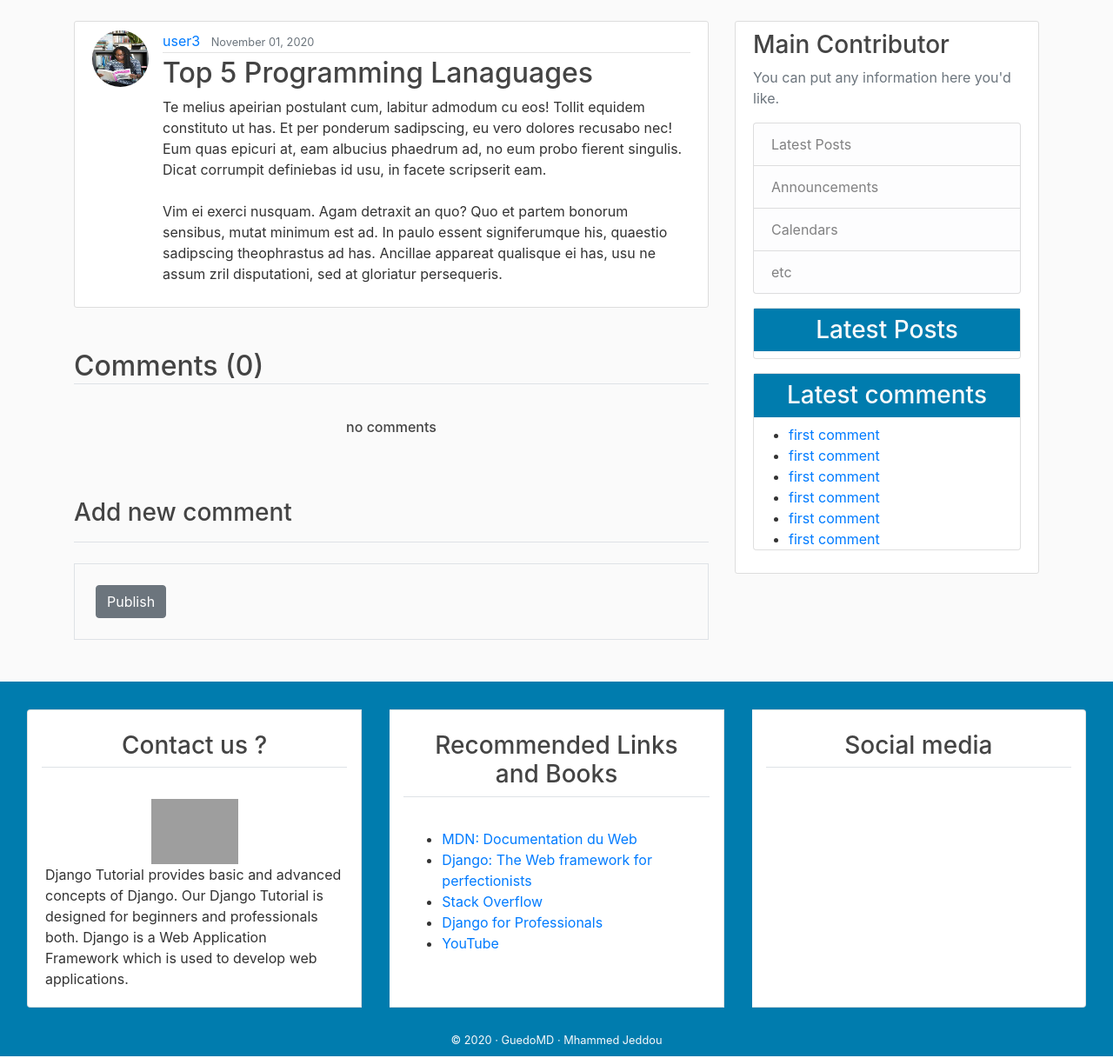
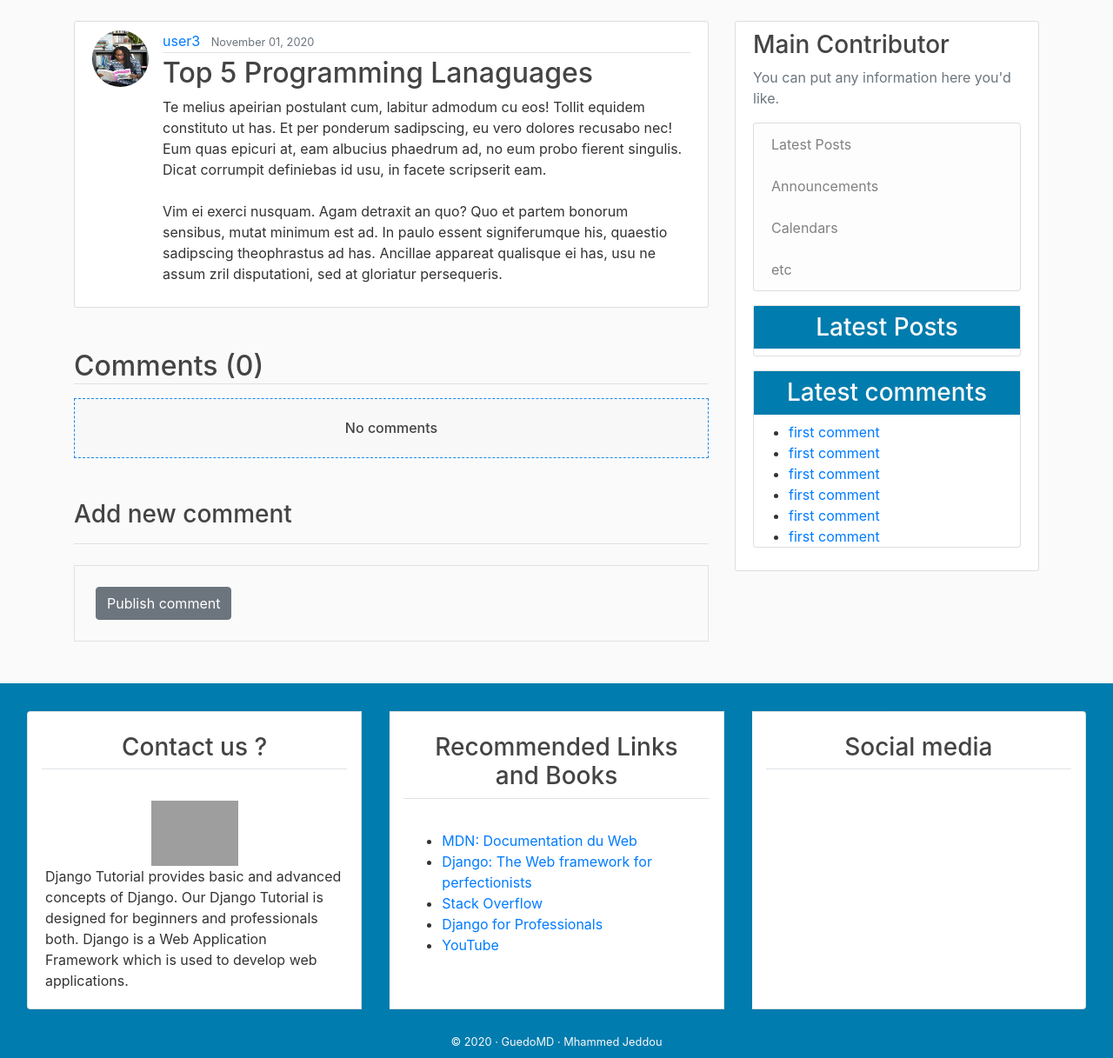
Before and after one commit to mhammed2020/Send-email-with-django, a Django app: page /detail/40/ in a window 1280 px wide. Shown: the part 56-1273 px from the top of the page at 87% size. Run offline with Django 3.2, Linux system fonts and the light colour scheme; data comes from the database, SQL or seed files in the repository; both versions use the stored data as it was after the commit; some libraries are stand-ins or nearby versions; grey boxes are pictures that could not be loaded.

Commit message:
Add main2.css

```diff
--- /dev/null
+++ b/blog/static/blog/css/main2.css
@@ -0,0 +1,26 @@
+
+ /* Start Sidebar */
+.latest-post, .latest-comment{
+    padding: 0 15px;
+
+}
+.latest-post .latest-post-item, .latest-comment .latest-comment-item{
+    padding: 6px;
+}
+
+.latest-post li:first-child, .latest-comment li:first-child {
+    border-top: 0;
+}
+
+.latest-post li:last-child, .latest-comment li:last-child{
+    border-bottom: 0;
+    padding-bottom: 0;
+}
+
+/* End Sidebar */
+
+/* Start Comment */
+.comment{
+    background-color: #f8f8f8;
+    border: 1px dashed #1888ec;
+}
--- a/blog/static/blog/main.css
+++ b/blog/static/blog/main.css
@@ -82,3 +82,33 @@
 .account-heading {
   font-size: 2.5rem;
 }
+
+
+
+
+
+ /* Start Sidebar */
+ .latest-post, .latest-comment{
+  padding: 0 15px;
+
+}
+.latest-post .latest-post-item, .latest-comment .latest-comment-item{
+  padding: 6px;
+}
+
+.latest-post li:first-child, .latest-comment li:first-child {
+  border-top: 0;
+}
+
+.latest-post li:last-child, .latest-comment li:last-child{
+  border-bottom: 0;
+  padding-bottom: 0;
+}
+
+/* End Sidebar */
+
+/* Start Comment */
+.comment{
+  background-color: #f8f8f8;
+  border: 1px dashed #1888ec;
+}
--- a/blog/templates/blog/base.html
+++ b/blog/templates/blog/base.html
@@ -10,7 +10,11 @@
     <!-- Bootstrap CSS -->
     <link rel="stylesheet" href="https://maxcdn.bootstrapcdn.com/bootstrap/4.0.0/css/bootstrap.min.css" integrity="sha384-Gn5384xqQ1aoWXA+058RXPxPg6fy4IWvTNh0E263XmFcJlSAwiGgFAW/dAiS6JXm" crossorigin="anonymous">
 
+    <link rel="stylesheet" href=" {% static 'blog/css/bootstrap.min.css' %}" >
+
     <link rel="stylesheet" type="text/css" href="{% static 'blog/main.css' %}">
+    <link rel="stylesheet" type="text/css" href=" {% static 'blog/css/main2.css' %}" >
+
 
 
     {% if title %}
--- a/blog/templates/blog/post_detail.html
+++ b/blog/templates/blog/post_detail.html
@@ -18,10 +18,11 @@
     </div>
   </article>
 
+  <!-- comment chapter -->
 
-    <h2 class="border-bottom mt-5 mb-3"> Comments ({{comments.count}})</h2>
+<h2 class="border-bottom mt-5 mb-3"> Comments ({{comments.count}}) </h2>
+
 {% for comment in comments  %}
-
 <ul class="p-3 comment">
     <h6 class="border-bottom p-2">  ({{comment.name}})
  <span class="text-secondary"> {{comment.comment_date | date:'d-m-Y'}} </span>
@@ -33,19 +34,22 @@
 
 
 {% empty  %}
-      <h6 class="text-center p-4 comment">   no comments </h6>
+    <h6 class="text-center p-4 comment">    No comments </h6>
+
     {% endfor %}
+
     <!-- create form for comment  -->
 
- <h3 class="border-bottom pb-3 mb-3 mt-5">   Add new comment  </h3>
+    <h3 class="border-bottom pb-3 mb-3 mt-5">   Add new comment   </h3>
 
     <div class="border p-4 mb-5 mt-4 ">
 
     <form method="POST">
       {% csrf_token %}
 
-   <input class="btn btn-secondary" type="submit" value=" Publish ">
+      <input class="btn btn-secondary" type="submit" value="Publish comment ">
     </form>
 
 </div>
+
 {% endblock content %}
--- a/blog/views.py
+++ b/blog/views.py
@@ -23,14 +23,14 @@
     template_name = 'blog/home.html'  # <app>/<model>_<viewtype>.html
     context_object_name = 'posts'
     ordering = ['-date_posted']
-    paginate_by = 5
+    paginate_by = 4
 
 
 class UserPostListView(ListView):
     model = Post
     template_name = 'blog/user_posts.html'  # <app>/<model>_<viewtype>.html
     context_object_name = 'posts'
-    paginate_by = 5
+    paginate_by = 4
 
     def get_queryset(self):
         user = get_object_or_404(User, username=self.kwargs.get('username'))
```
Also changed, not shown: blog/static/blog/css/main.css (deleted, +0 -67 lines), db.sqlite3. Lines whose indentation alone changed are shown as unchanged.
